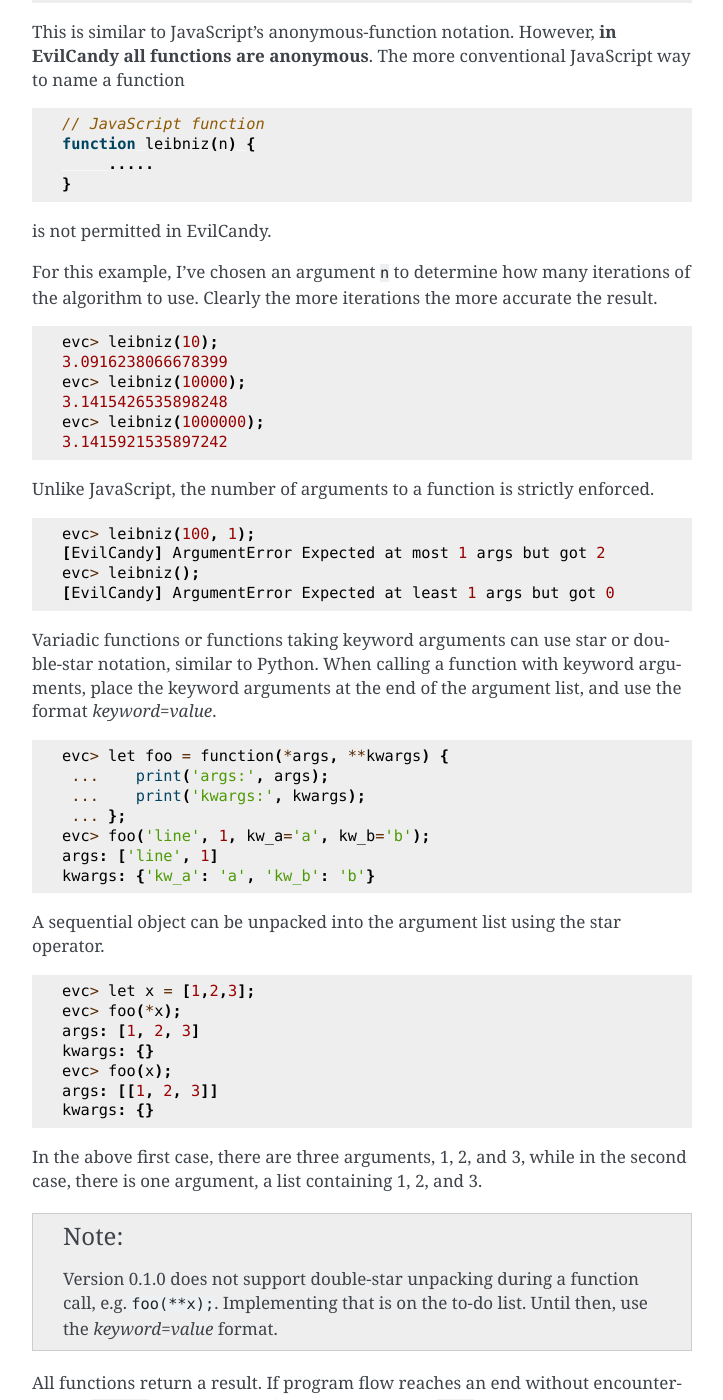
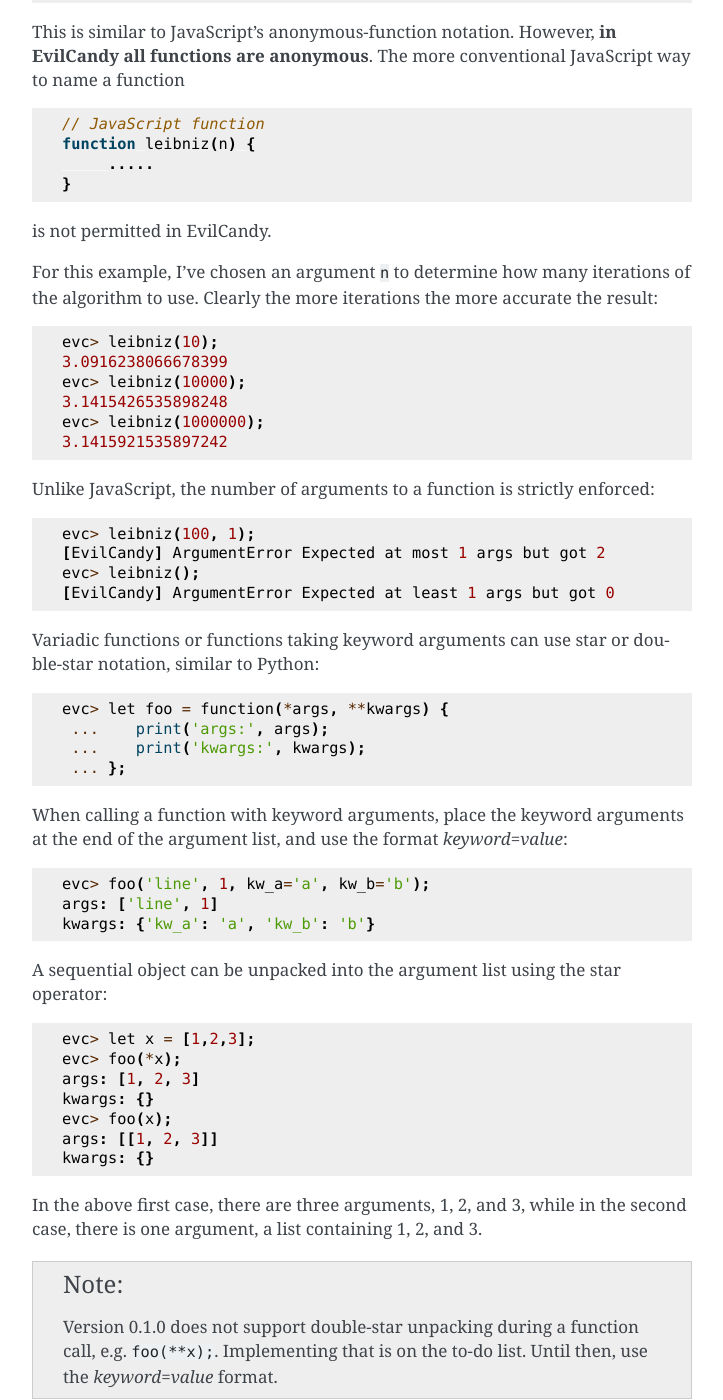
Before and after one commit to paul-bailey/EvilCandy, a Sphinx documentation site: the page built from Documentation/tutorial/program_flow.rst, in a window 1280 px wide and 1400 px high, scrolled down 4991 px. Shown: the whole window, without its empty margins (388-1111 px from the left). Built offline with Sphinx 7.4.7, drawn with Linux system fonts in a browser that asks for light colours; some of the changed text lies outside the part shown.

Commit message:
Replace verbose "..code-block::" with just "::" at end of sentence.
Make rst files look less like code and more like documentation.

```diff
--- a/Documentation/tutorial/program_flow.rst
+++ b/Documentation/tutorial/program_flow.rst
@@ -4,9 +4,7 @@
 Of course programming is more than crunching numbers in sequence.
 There are also decision points, branching, and looping.
 Take for instance this code to calculate π using the Leibniz
-algorithm (albeit inaccurately due to the low number of iterations):
-
-.. code-block::
+algorithm (albeit inaccurately due to the low number of iterations)::
 
    evc> let result = 0;
    evc> let num = 4.0;
@@ -70,9 +68,7 @@
 to be exactly one and a false statement to be exactly zero,
 you could convert it with the logical-not ``!`` operator.
 Two in a row will convert a true value into the integer 1
-and a false value into the integer 0.
-
-.. code-block::
+and a false value into the integer 0.::
 
    evc> !!'A';  # string length is one, so it's true
    1
@@ -86,9 +82,7 @@
 .. note::
 
    A string is *true* if its length is greater than zero,
-   even if it contains only embedded nulchars:
-
-   .. code-block::
+   even if it contains only embedded nulchars::
 
       evc> !!'\0\0\0';
       1
@@ -160,9 +154,7 @@
 respectively.
 
 So to repeat the Leibniz example above using a for loop,
-it may look like this:
-
-.. code-block::
+it may look like this::
 
    evc> let result = 0;
    evc> let num = 4.0;
@@ -196,9 +188,7 @@
 
 The following example is a little trivial (why calculate it if you
 already know the answer?),
-but it demonstrates the usefulness of ``else`` in the ``for`` loop.
-
-.. code-block::
+but it demonstrates the usefulness of ``else`` in the ``for`` loop::
 
    evc> let result = 0;
    evc> let num = 4.0;
@@ -227,16 +217,14 @@
 but the interpreter does not care.
 **Always use braces around** ``for`` **loops**,
 even for bodies containing only a single simple statement.
-Otherwise indentation can be misleading.  Consider the following.
+Otherwise indentation can be misleading.  Consider the following::
 
-   .. code-block::
-
-        # THIS IS BAD!
-        for (x in y)
-            if (x)
-                do_this();
-        else
-            do_that();
+  # THIS IS BAD!
+  for (x in y)
+      if (x)
+          do_this();
+  else
+      do_that();
 
 The ``else`` in this example appears as
 the ``else`` clause of the ``for`` statement,
@@ -256,9 +244,7 @@
 
 To begin with, we don't want to repeat typing the Leibniz algorithm
 every time we want to execute it.
-So we put it into a function as follows:
-
-.. code-block::
+So we put it into a function as follows::
 
    evc> let leibniz = function(n) {
     ...    let result = 0;
@@ -275,9 +261,7 @@
 
 The semicolon at the end of the function definition
 is needed in this case because,
-if you look closely, you will see that it takes the form:
-
-.. code-block::
+if you look closely, you will see that it takes the form::
 
    let name = expression;
 
@@ -296,9 +280,7 @@
 
 For this example, I've chosen an argument ``n`` to determine
 how many iterations of the algorithm to use.  Clearly the
-more iterations the more accurate the result.
-
-.. code-block::
+more iterations the more accurate the result::
 
    evc> leibniz(10);
    3.0916238066678399
@@ -308,9 +290,7 @@
    3.1415921535897242
 
 Unlike JavaScript, the number of arguments to a function
-is strictly enforced.
-
-.. code-block::
+is strictly enforced::
 
    evc> leibniz(100, 1);
    [EvilCandy] ArgumentError Expected at most 1 args but got 2
@@ -318,25 +298,23 @@
    [EvilCandy] ArgumentError Expected at least 1 args but got 0
 
 Variadic functions or functions taking keyword arguments
-can use star or double-star notation, similar to Python.
-When calling a function with keyword arguments, place the
-keyword arguments at the end of the argument list, and use
-the format *keyword=value*.
-
-.. code-block::
+can use star or double-star notation, similar to Python::
 
    evc> let foo = function(*args, **kwargs) {
     ...    print('args:', args);
     ...    print('kwargs:', kwargs);
     ... };
+
+When calling a function with keyword arguments, place the
+keyword arguments at the end of the argument list, and use
+the format *keyword=value*::
+
    evc> foo('line', 1, kw_a='a', kw_b='b');
    args: ['line', 1]
    kwargs: {'kw_a': 'a', 'kw_b': 'b'}
 
 A sequential object can be unpacked into the argument list
-using the star operator.
-
-.. code-block::
+using the star operator::
 
    evc> let x = [1,2,3];
    evc> foo(*x);
@@ -359,9 +337,7 @@
 All functions return a result.
 If program flow reaches an end
 without encountering the ``return`` statement,
-the function will return ``null``.
-
-.. code-block::
+the function will return ``null``::
 
    evc> let do_nothing = function() {;};
    evc> do_nothing();
@@ -393,9 +369,7 @@
    is initialized during runtime, each time the function is instantiated.
 
 A function which returns a closure, then, is very powerful.
-Take, for instance, the following example:
-
-.. code-block::
+Take, for instance, the following example::
 
    evc> let multer = function(n) {
     ...    return function(x) {
@@ -417,9 +391,7 @@
 
 ``doubler`` and ``tripler`` have been
 assigned different instantiations of the lambda returned by ``multer``.
-Now let's see what they do:
-
-.. code-block::
+Now let's see what they do::
 
    evc> doubler(3);
    6
@@ -449,9 +421,7 @@
    calls "global".
 
    The above ``multer`` example could also be expressed in this way,
-   and ``n`` will still be a closure:
-
-   .. code-block::
+   and ``n`` will still be a closure::
 
       evc> let n = 2;
       evc> let doubler = function(x) {
@@ -480,9 +450,7 @@
    with ``global`` instead of ``let``.
 
 3. A closure is technically writable, but it will only take effect in the
-   enclosed function, not the original scope.
-
-   .. code-block::
+   enclosed function, not the original scope::
 
       evc> let n = 1;
       evc> let x = function() { n++; };
@@ -495,9 +463,7 @@
    Python do not even allow it [#]_.
 
 4. If closure data is mutable, such as a list, then modifying (rather than
-   reassigning) the closure data *will* effect the data in the outer scope.
-
-   .. code-block::
+   reassigning) the closure data *will* effect the data in the outer scope::
 
       evc> let x = [];
       evc> let f = function(val) {
@@ -516,17 +482,13 @@
 Because all functions are anonymous, and because EvilCandy treats a
 function's definition like any other literal expression,
 immediately-invoked function expressions (IIFEs, pronounced "iffies")
-are possible.  A trivial example of an IFFE is:
-
-.. code-block::
+are possible.  A trivial example of an IFFE is::
 
    evc> function(x) { return x + 1; }(5);
    6
 
 Common practice is to wrap the function expression in parentheses, as a
-conventional way to say "this is an evaluation statement".
-
-.. code-block::
+conventional way to say "this is an evaluation statement"::
 
    evc> (function(x) { return x + 1; })(5);
    6
@@ -537,9 +499,7 @@
 deliberate feature.  They were more useful in JavaScript thirty years ago,
 back when computers were made of wood and sails and TCP was transported
 by carrier pigeons, so it mattered how big a JavaScript file got.
-Given the two choices:
-
-.. code-block::
+Given the two choices::
 
    # choice one:
    let x = (function() {
@@ -547,7 +507,7 @@
         return calculated_value;
    })();
 
-.. code-block::
+::
 
    # choice two:
    let x;
@@ -562,9 +522,7 @@
 that they use it even in highly-iterative loops [#]_.
 
 If you don't care about cuteness but you do care about namespace clutter,
-you could still use the second example, rewritten as:
-
-.. code-block::
+you could still use the second example, rewritten as::
 
    # choice three:
    let x;
@@ -582,9 +540,7 @@
 ~~~~~~~~~~~~~~~
 
 The ``multer`` example above involves small trivial functions.
-An alternative way to express them is as follows:
-
-.. code-block::
+An alternative way to express them is as follows::
 
    evc> let multer = function(n) {
     ...      return ``(x) x * n``;
```
Also changed, not shown: other parts of Documentation/tutorial/program_flow.rst (+1 -1 lines).
